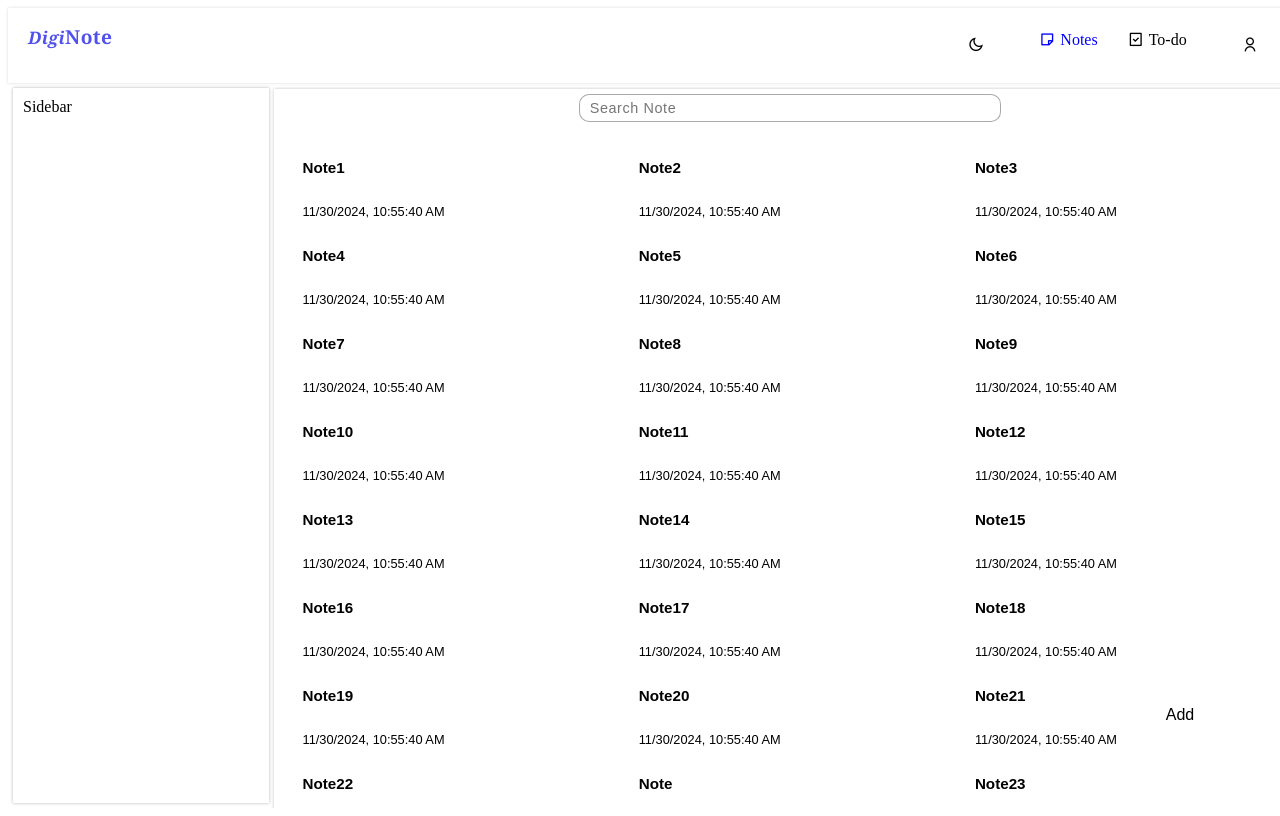
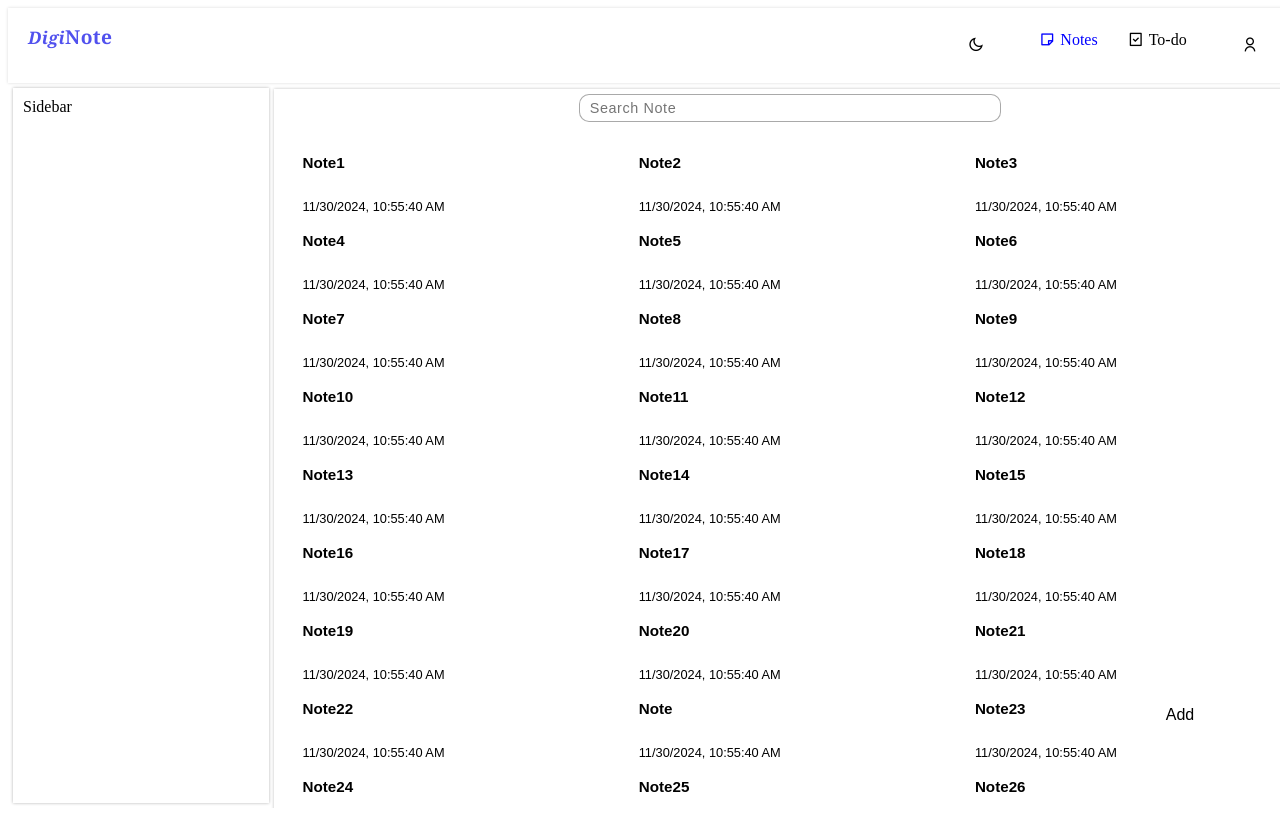
Before and after one commit to EnockYator/doctorsnote, a React (Create React App) app: page / in a window 1280 px wide. Built offline with nearby package versions, Linux system fonts and the light colour scheme; the HTML template or start-up script is replaced by a standard one.

Commit message:
Update Mainsection.module.css

```diff
--- a/src/assets/css-modules/Mainsection.module.css
+++ b/src/assets/css-modules/Mainsection.module.css
@@ -45,7 +45,7 @@
     justify-content: space-between;
     background-color: var(--secondary-bg-color);
     border-radius: 5px;
-    padding: 10px 10px;
+    padding: 5px 10px;
     margin-bottom: 8px;
 }
 .title{
```
